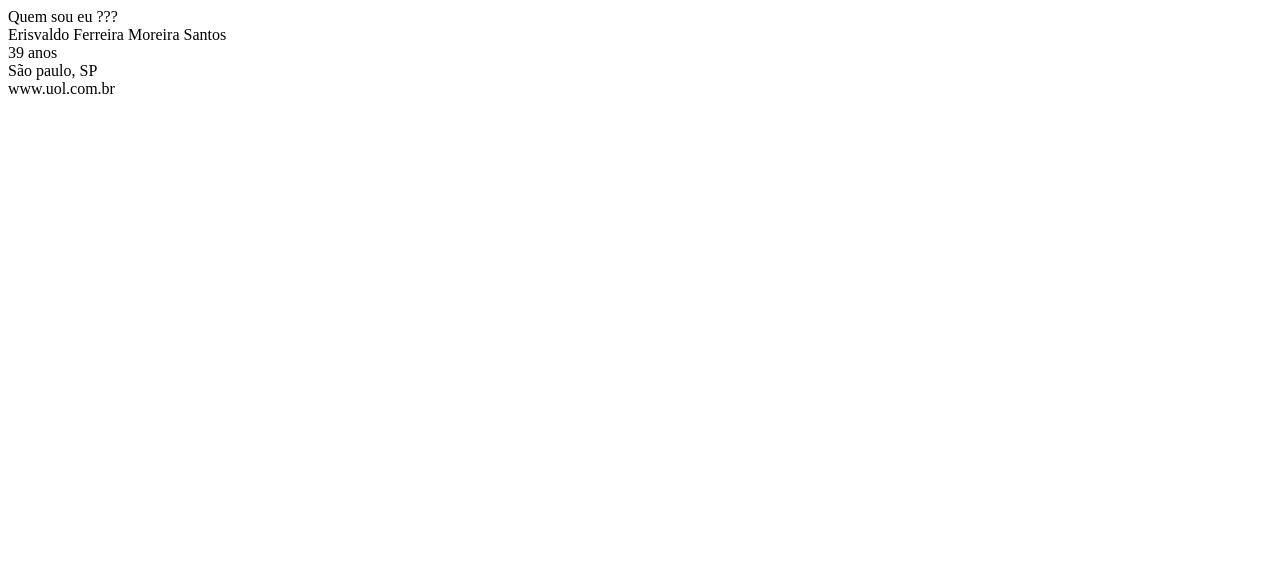
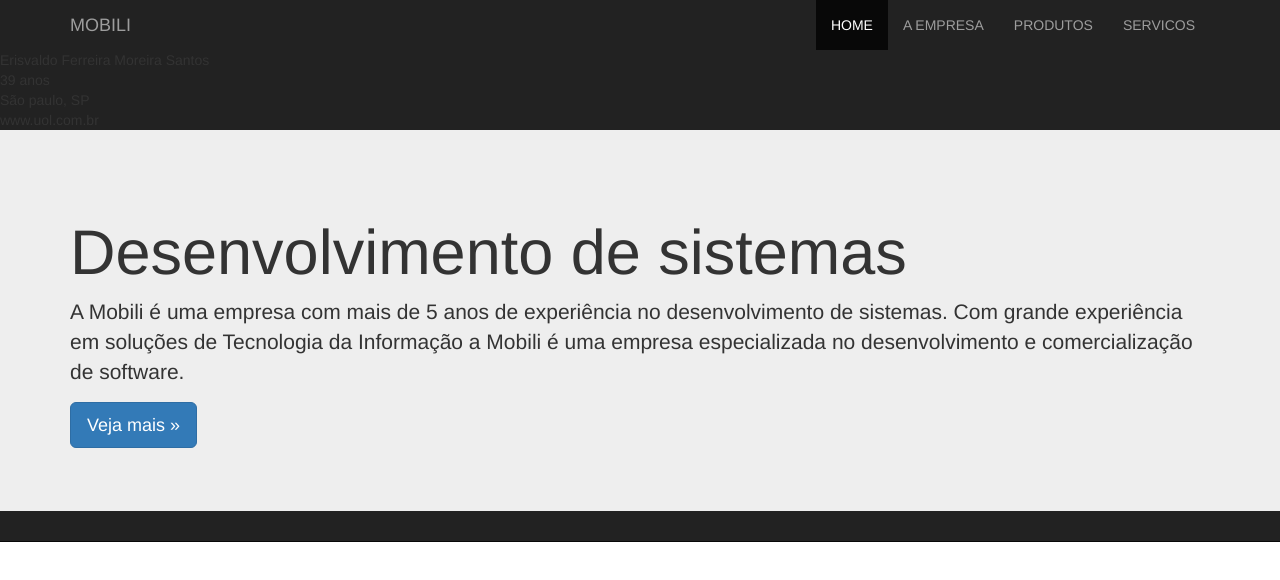
Before and after one commit to ErisvaldoFM/projeto-curso-git, a plain HTML site: page index.html in a window 1280 px wide. Drawn offline with nearby package versions, Linux system fonts and the light colour scheme.

Commit message:
version 1.0.1

```diff
--- a/index.html
+++ b/index.html
@@ -1,13 +1,64 @@
 <html>
-	<head> Quem sou eu ???</head><br>
+	<head>
+		<title>Quem sou eu???</title>
+
+		<!-- Importante para habilitar os recursos de Responsividade em conjunto com o CSS -->
+		<meta name="viewport" content="width=device-width, initial-scale=1.0" />
+		<meta http-equiv="Content-Type" content="text/html; charset=UTF-8" />
+
+		<script src="http://code.jquery.com/jquery-1.10.2.min.js"></script>
+        <script src="js/bootstrap.js"></script>
+
+  		<link rel="stylesheet" href="css/bootstrap.css">
+
+	</head>
 
 	<body>
+		<!-- Início da barra de navegação -->
+	<div class="navbar navbar-inverse navbar-fixed-top">
+		<div class="container">
+
+            <!-- botao utilizado para abrir menu em dispositivos resolucao menor -->
+          	<button type="button" class="navbar-toggle" data-toggle="collapse" data-target=".navbar-collapse">
+            	<span class="icon-bar"></span>
+            	<span class="icon-bar"></span>
+            	<span class="icon-bar"></span>
+          	</button>
+
+            <!-- logo do site -->
+            <a class="navbar-brand" href="#">MOBILI</a>
+
+			<!-- inicio menu -->
+            <div class="navbar-collapse collapse navbar-right">
+              <ul class="nav navbar-nav">
+                <li class="active"><a href="#">HOME</a></li>
+                <li><a href="#about">A EMPRESA</a></li>
+                <li><a href="#contact">PRODUTOS</a></li>
+                <li><a href="#contact">SERVICOS</a></li>
+              </ul>
+            </div>
+            <!-- fim menu -->
+
+		</div>
 		Erisvaldo Ferreira Moreira Santos<br>
 		39 anos<br>
 		São paulo, SP<br>
 		www.uol.com.br<br>
 	<body>
 
+		<div class="jumbotron">
+      <div class="container">
+      	<br />
+        <h1>Desenvolvimento de sistemas</h1>
+        <p>
+        	A Mobili é uma empresa com mais de 5 anos de experiência no desenvolvimento de sistemas.
+        	Com grande experiência em soluções de Tecnologia da Informação a Mobili é uma empresa especializada
+        	no desenvolvimento e comercialização de software.
+        </p>
+        <p><a class="btn btn-primary btn-lg" role="button">Veja mais &raquo;</a></p>
+      </div>
+    </div>
+
 
 
 
```
